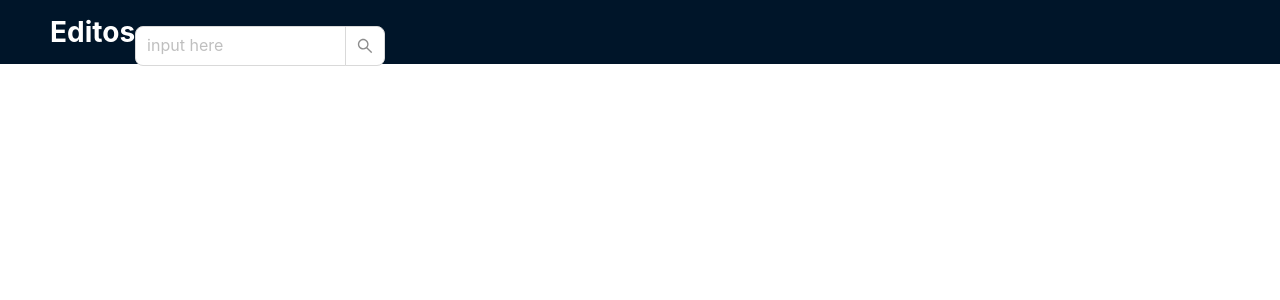
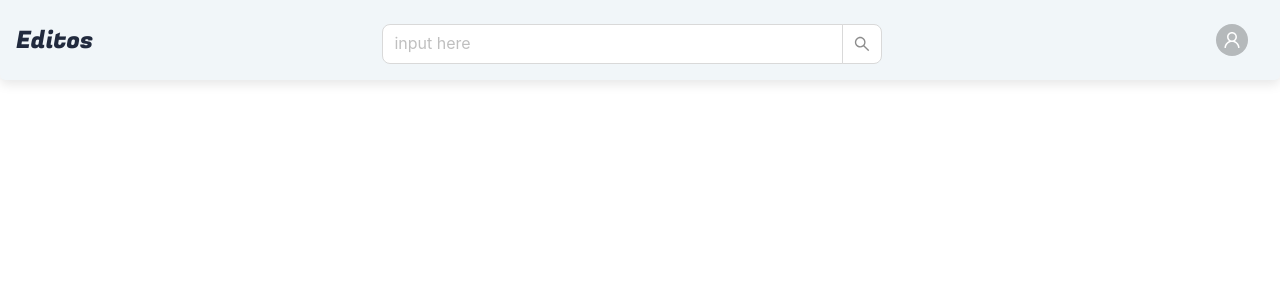
Before and after one commit to shamskhodary/Editos, a React (Create React App) app in the folder client/: page / in a window 1280 px wide. Shown: the top 300 px of the page. Built offline with nearby package versions, Linux system fonts and the light colour scheme; the HTML template or start-up script is replaced by a standard one.

Commit message:
handled navbar styling

```diff
--- a/client/package.json
+++ b/client/package.json
@@ -3,6 +3,7 @@
   "version": "0.1.0",
   "private": true,
   "dependencies": {
+    "@ant-design/icons": "^5.0.1",
     "@testing-library/jest-dom": "^5.16.5",
     "@testing-library/react": "^13.4.0",
     "@testing-library/user-event": "^13.5.0",
@@ -11,6 +12,7 @@
     "react": "^18.2.0",
     "react-dom": "^18.2.0",
     "react-scripts": "5.0.1",
+    "typewriter-effect": "^2.19.0",
     "web-vitals": "^2.1.4"
   },
   "scripts": {
--- a/client/src/App.css
+++ b/client/src/App.css
@@ -2,7 +2,7 @@
   display: none !important;
 }
 
-*{
+* {
   margin: 0;
   padding: 0;
   box-sizing: border-box;
--- a/client/src/componenets/Navbar.jsx
+++ b/client/src/componenets/Navbar.jsx
@@ -1,27 +1,45 @@
 import React from "react";
-import { Layout, Space } from "antd";
-import { AutoComplete, Input } from "antd";
-const { Header, Content } = Layout;
+import { Avatar, AutoComplete, Input, Tooltip } from "antd";
+import { UserOutlined } from "@ant-design/icons";
+import "../styles/navbar.css";
+import Typewriter from 'typewriter-effect';
 
 const Navbar = () => {
   return (
     <>
-      <Layout className="layout">
-        <Header>
-          <div className="logo" />
-          <h1  style={{ color: "white", display: "inline" }}>Editos</h1>
+      <header className="header">
+        <div className="logo">
+          <Typewriter
+          style={{color: "white"}}
+            onInit={(typewriter) => {
+              typewriter
+                .typeString("Editor")
+                .pauseFor(500)
+                .deleteChars(1)
+                .callFunction(() => {
+                  console.log("All strings were deleted");
+                })
+                .typeString("s")
+                .start();
+            }}
+          />
+        </div>
         <AutoComplete
           popupClassName="certain-category-search-dropdown"
+          className="auto"
           dropdownMatchSelectWidth={500}
           style={{
-              width: 250,
+            width: "40%",
           }}
         >
           <Input.Search size="large" placeholder="input here" />
         </AutoComplete>
-        </Header>
-        <Content style={{ padding: "0 50px" }}></Content>
-      </Layout>
+        <div className="avatar">
+        <Tooltip title="user" style={{backgroundColor: "red"}}>
+        <Avatar icon={<UserOutlined />} />
+        </Tooltip>
+        </div>
+      </header>
     </>
   );
 };
--- /dev/null
+++ b/client/src/styles/navbar.css
@@ -0,0 +1,30 @@
+@import url('https://fonts.googleapis.com/css2?family=Fugaz+One&display=swap');
+
+.header {
+  width: 100%;
+  background-color: #F1F6F9;
+  display: flex;
+  justify-content: space-between;
+  align-items: center;
+  padding: 0.5rem 1rem;
+  border-radius: 0 0 5px 5px;
+  height: 10vh;
+  box-shadow: rgba(0, 0, 0, 0.1) 0px 4px 12px;
+}
+
+.logo {
+  width: 10%;
+  font-family: 'Fugaz One', cursive;
+  font-size: 1.5rem;
+  color: #212A3E;
+  cursor: pointer;
+}
+
+.avatar {
+  width: 10%;
+  height: 100%;
+  display: flex;
+  justify-content: flex-end;
+  align-items: center;
+  margin-right: 1rem;
+}
```
Also changed, not shown: client/src/styles/editor.css (renamed from client/src/componenets/editor.css), 1 other file (tests, documents, lock files or other folders). Lines whose indentation alone changed are shown as unchanged.
